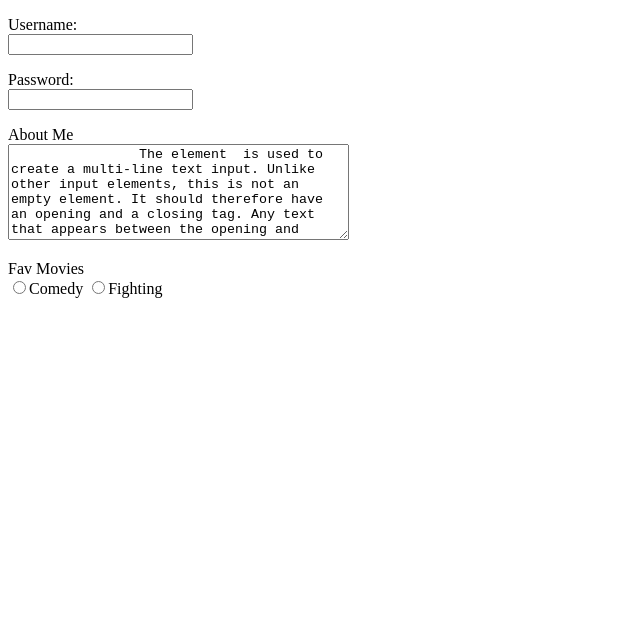
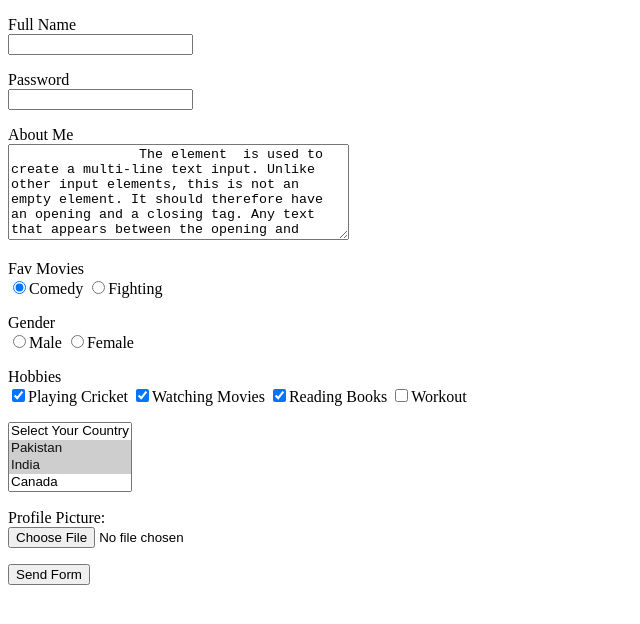
Before and after one commit to Nikhilvasu1139/html-form, a plain HTML site: page index.html in a window 1280 px wide. Shown: the whole page, without its empty margins (0-640 px from the left). Drawn offline with Linux system fonts and the light colour scheme.

Commit message:
Create form structure

```diff
--- a/index.html
+++ b/index.html
@@ -9,13 +9,13 @@
 
 <body>
     <form>
-        <p>Username:
+        <p>Full Name
             <br>
-            <input type="text" name="username" width="15">
+            <input type="text" name="username" maxlength="10" width="15">
         </p>
-        <p>Password:
+        <p>Password
             <br>
-            <input type="password" name="password" width="15">
+            <input type="password" name="password" maxlength="8" width="15">
         </p>
 
         <p>About Me
@@ -27,9 +27,41 @@
         <p>
             Fav Movies
             <br>
-            <input type="radio" name="movies" value="Comedy">Comedy
+            <input type="radio" checked name="movies" value="Comedy">Comedy
             <input type="radio" name="movies" value="Fighting">Fighting
         </p>
+        <p>
+            Gender
+            <br>
+            <input type="radio" name="gender" value="Male">Male
+            <input type="radio" name="gender" value="Female">Female
+        </p>
+        <p>
+            Hobbies
+            <br>
+            <input type="checkbox" checked name="hobbies" value="Playing Cricket">Playing Cricket
+            <input type="checkbox" checked name="hobbies" value="Watching Movies">Watching Movies
+            <input type="checkbox" checked name="hobbies" value="Reading Books">Reading Books
+            <input type="checkbox" name="hobbies" value="Workout">Workout
+        </p>
+        <p>
+            <select multiple="multiple" name="country">
+                Countries:
+                <br>
+                <option value="Country">Select Your Country</option>
+                <option selected value="PK">Pakistan</option>
+                <option selected value="IN">India</option>
+                <option value="CA">Canada</option>
+                <option value="EL">England</option>
+                <option value="SL">Srilanka</option>
+            </select>
+        </p>
+        <p>
+            Profile Picture:
+            <br>
+            <input type="file" name="profilePicture">
+        </p>
+        <input type="submit" value="Send Form">
     </form>
 </body>
 
```
